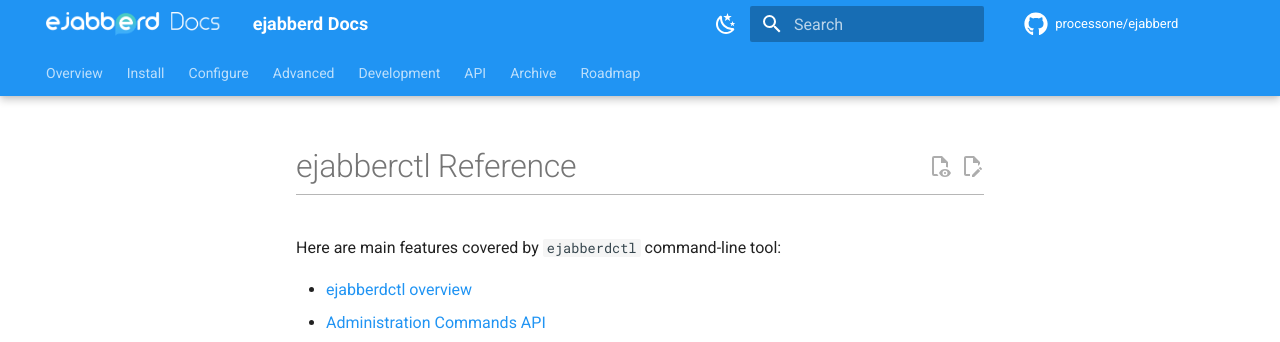
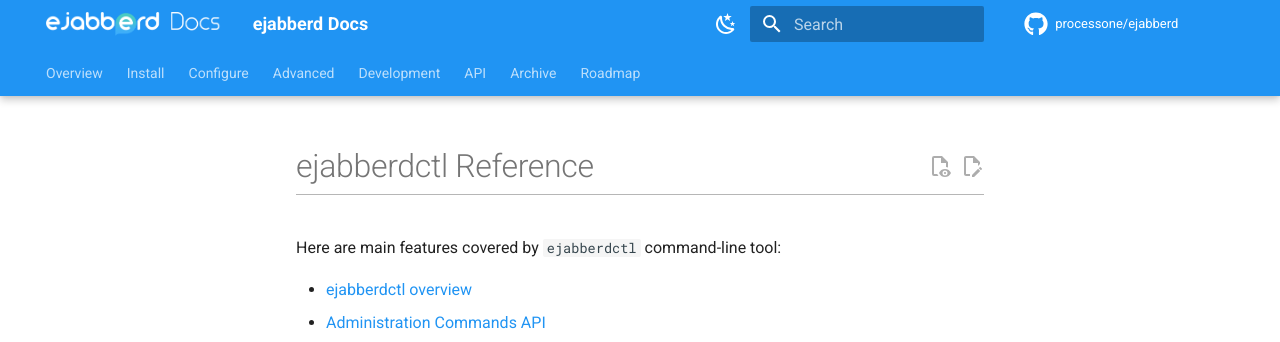
Before and after one commit to processone/docs.ejabberd.im, an MkDocs documentation site: the page built from content/admin/ejabberdctl/index.md, in a window 1280 px wide. Shown: the top 342 px of the page. Built offline with MkDocs 1.6.1 and Material for MkDocs 9.7.7, drawn with Linux system fonts in a browser that asks for light colours; comment, search, counter and statistics services are not loaded.

Commit message:
Fix typo in command name in title

```diff
--- a/content/admin/ejabberdctl/index.md
+++ b/content/admin/ejabberdctl/index.md
@@ -1,4 +1,4 @@
-# ejabberctl Reference
+# ejabberdctl Reference
 
 Here are main features covered by `ejabberdctl` command-line tool:
 
```
